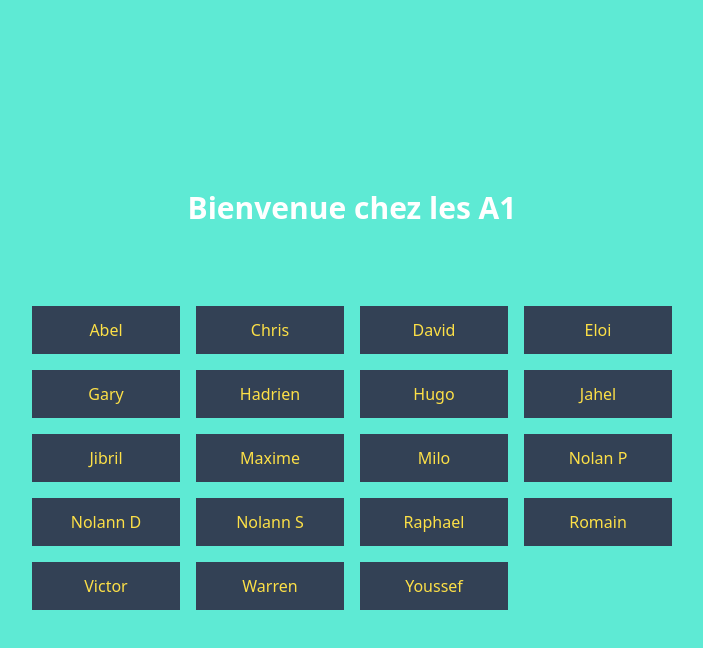
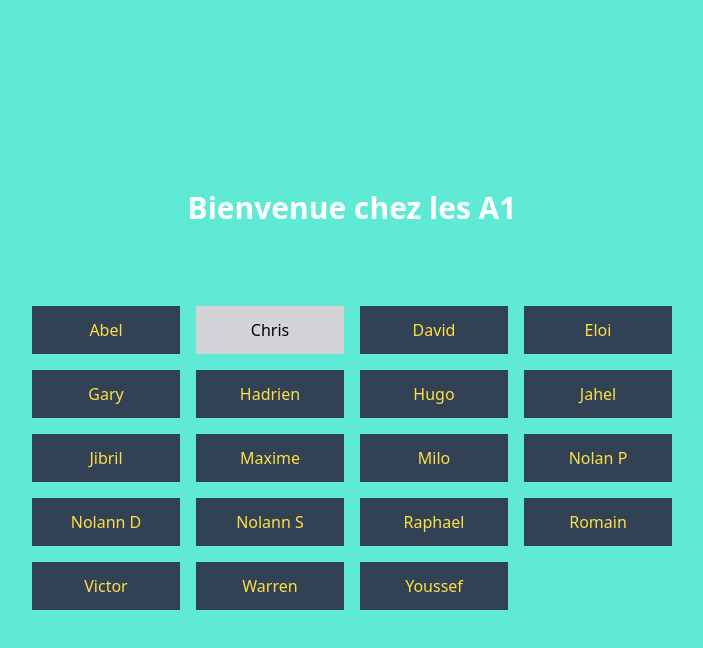
Before and after one commit to EdenSchoolFrance/Poker-menage, a React (Vite) app: page /a1 in a window 1280 px wide. Both pictures are taken after a click on the item "Chris". Shown: the top 648 px of the page, without its empty margins (288-991 px from the left). Built offline with nearby package versions, Linux system fonts and the light colour scheme.

Commit message:
Conditional render depending on student availablilty

```diff
--- a/src/components/Student/index.jsx
+++ b/src/components/Student/index.jsx
@@ -1,4 +1,15 @@
-function Component({ name, onClick }) {
+function Component({ name, onClick, isAvailable }) {
+  if (!isAvailable) {
+    return (
+      <li
+        className="bg-zinc-300 text-black flex justify-center items-center py-3 cursor-pointer"
+        onClick={() => onClick(name)}
+      >
+        {name}
+      </li>
+    );
+  }
+
   return (
     <li
       className="bg-slate-700 text-yellow-300 flex justify-center items-center py-3 cursor-pointer"
--- a/src/pages/A1/index.jsx
+++ b/src/pages/A1/index.jsx
@@ -9,11 +9,14 @@ import { STUDENTS } from "./data";
 function Page() {
   const [selectedStudents, setSelectedStudents] = useState(Array.from(STUDENTS))
 
+  function isStudentAvailable(student) {
+    return selectedStudents.some(s => s === student)
+  }
+
   function onSelectedStudent(selectedStudent) {
     let newSelectedStudents = []
 
-    if (selectedStudents.some(student => student === selectedStudent)) {
-      console.log("Foo")
+    if (isStudentAvailable(selectedStudent)) {
       newSelectedStudents = selectedStudents.filter(student => student !== selectedStudent)
     } else {
       newSelectedStudents = [...selectedStudents, selectedStudent]
@@ -33,6 +36,7 @@ function Page() {
               key={student}
               name={student}
               onClick={() => onSelectedStudent(student)}$
+              isAvailable={isStudentAvailable(student)}
             / >
           ))}
         </ul>
```
